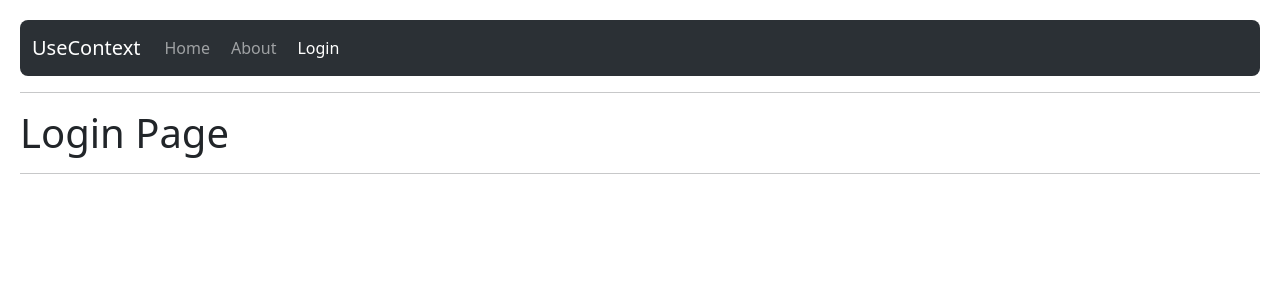
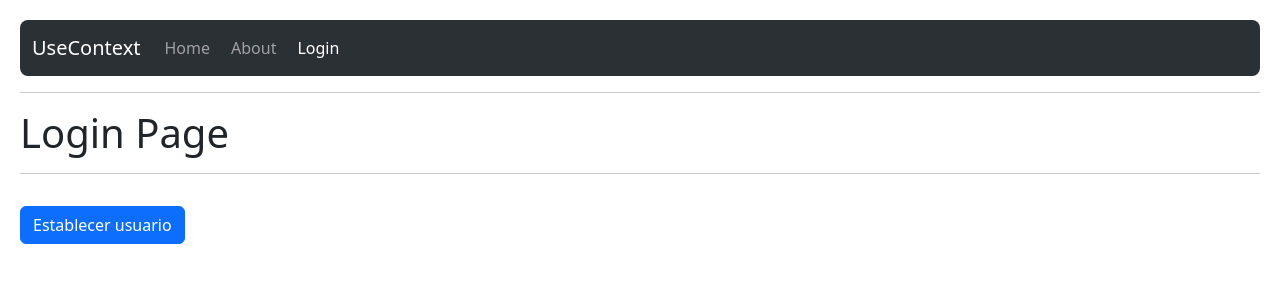
Before and after one commit to mbernallaura/Hook-App, a React (Vite) app: page /login in a window 1280 px wide. Shown: the top 300 px of the page. Built offline with nearby package versions, Linux system fonts and the light colour scheme.

Commit message:
Hacer uso del UserContex, con el useContex

```diff
--- a/src/09-useContext/HomePage.jsx
+++ b/src/09-useContext/HomePage.jsx
@@ -1,10 +1,18 @@
+import { useContext } from "react"
+import { UserContext } from "./context/UserContext";
 
 
 export const HomePage = () => {
+
+    const { user } = useContext(UserContext);
+
     return (
         <>
-            <h1>Home Page</h1>
+            <h1>Home Page: <small>{user?.name}</small> </h1>
             <hr />
+            <pre>
+                {JSON.stringify(user, null, 3)}
+            </pre>
         </>
     )
 }
--- a/src/09-useContext/LoginPage.jsx
+++ b/src/09-useContext/LoginPage.jsx
@@ -1,10 +1,26 @@
+import { useContext } from "react";
+import { UserContext } from "./context/UserContext";
+
 
 
 export const LoginPage = () => {
+
+    const { user, setUser } = useContext( UserContext );
+
     return (
         <>
             <h1>Login Page</h1>
             <hr />
+            <pre>
+                {JSON.stringify(user, null,3)}
+            </pre>
+
+            <button
+                className="btn btn-primary"
+                onClick = { ()=> setUser({id: 123, name:'pablito', email:'pablo@gmail.com'})}
+            >
+                Establecer usuario
+            </button>
         </>
     )
 }
--- a/src/09-useContext/MainApp.jsx
+++ b/src/09-useContext/MainApp.jsx
@@ -1,3 +1,4 @@
+import { UserProvider } from "./context/UserProvider";
 import { Navigate, Route, Routes } from "react-router";
 import { HomePage } from './HomePage';
 import { AboutPage } from './AboutPage';
@@ -8,7 +9,7 @@
 
 export const MainApp = () => {
     return (
-        <>
+        <UserProvider>
             {/* <h1>MainApp</h1>  */}
             <Navbar/>
             <hr />
@@ -28,6 +29,6 @@
                 es decir, si pongo /hhhahaa, el path se cambiara por el que se le indico en este caso quedaria /about */}
                 <Route path="*" element={ <Navigate to={"/about"}/> }/>
             </Routes>
-        </>
+        </UserProvider>
     )
 }
--- /dev/null
+++ b/src/09-useContext/context/UserContext.jsx
@@ -0,0 +1,3 @@
+import { createContext } from 'react';
+
+export const UserContext = createContext();
--- /dev/null
+++ b/src/09-useContext/context/UserProvider.jsx
@@ -0,0 +1,19 @@
+import { useState } from "react"
+import { UserContext } from "./UserContext"
+
+// const user = {
+//     id: 123,
+//     name: 'Pablito',
+//     email: 'pablito@gmail.com'
+// }
+
+export const UserProvider = ({children}) => {
+    const [user, setUser] = useState();
+
+    return (
+        // <UserContext.Provider value={{hola: 'mundo', user: user}}>
+        <UserContext.Provider value={{ user, setUser }}>
+            { children }
+        </UserContext.Provider>
+    )
+}
```
